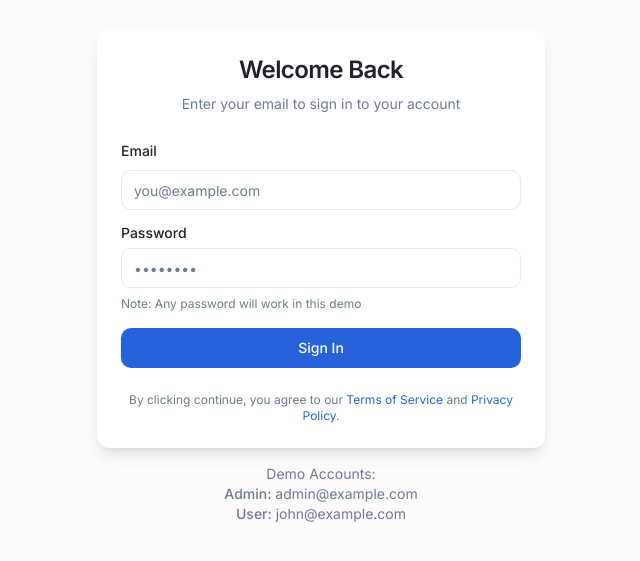
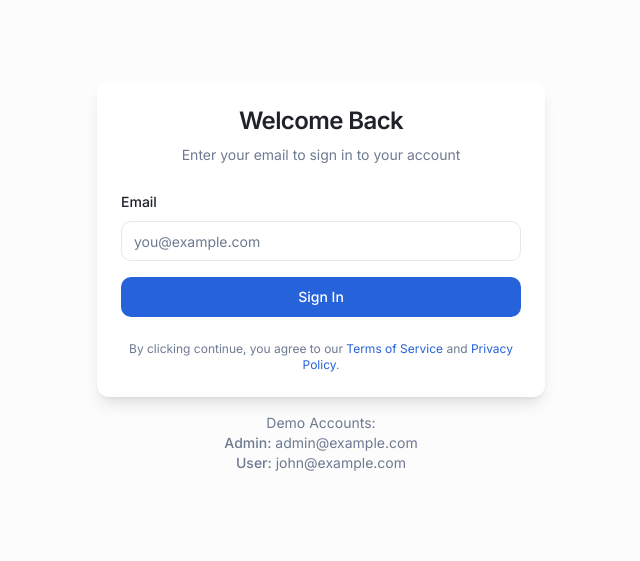
Before and after one commit to Parthch27/invite-room-manager, a React (Vite) app: page /login in a window 1280 px wide. Shown: the part 123-684 px from the top of the page, without its empty margins (319-959 px from the left). Built offline with nearby package versions, Linux system fonts and the light colour scheme.

Commit message:
Remove password from login
This commit removes the password field from the login page.

```diff
--- a/src/contexts/AuthContext.tsx
+++ b/src/contexts/AuthContext.tsx
@@ -1,4 +1,3 @@
-
 import React, { createContext, useContext, useState, useEffect } from 'react';
 import { User, AuthContextType, AccessLevel } from '@/lib/types';
 
--- a/src/pages/Login.tsx
+++ b/src/pages/Login.tsx
@@ -11,7 +11,6 @@ import { toast } from 'sonner';
 
 const Login = () => {
   const [email, setEmail] = useState('');
-  const [password, setPassword] = useState('');
   const [isLoading, setIsLoading] = useState(false);
   const { login } = useAuth();
   const navigate = useNavigate();
@@ -27,11 +26,12 @@ const Login = () => {
     setIsLoading(true);
 
     try {
-      await login(email, password);
+      // Pass empty string as password since we're not using it anymore
+      await login(email, '');
       toast.success('Login successful');
       navigate('/invitation');
     } catch (error) {
-      toast.error('Invalid credentials. Try using "admin@example.com" or "john@example.com"');
+      toast.error('Invalid email. Try using "admin@example.com" or "john@example.com"');
     } finally {
       setIsLoading(false);
     }
@@ -58,21 +58,6 @@ const Login = () => {
                   value={email}
                   onChange={(e) => setEmail(e.target.value)}
                 />
-              </div>
-              <div className="space-y-2">
-                <div className="flex items-center justify-between">
-                  <Label htmlFor="password">Password</Label>
-                </div>
-                <Input
-                  id="password"
-                  type="password"
-                  placeholder="••••••••"
-                  value={password}
-                  onChange={(e) => setPassword(e.target.value)}
-                />
-                <p className="text-xs text-muted-foreground mt-1">
-                  Note: Any password will work in this demo
-                </p>
               </div>
               <Button
                 type="submit"
```
